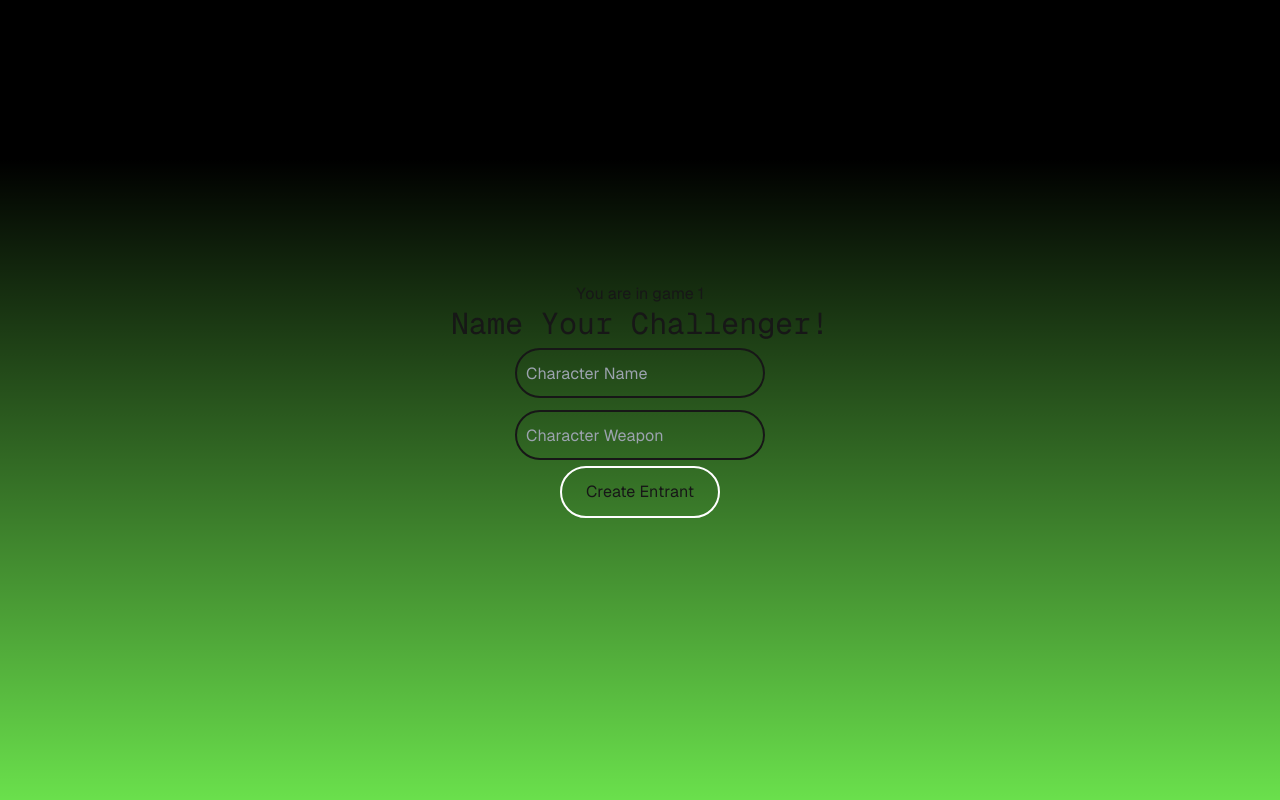
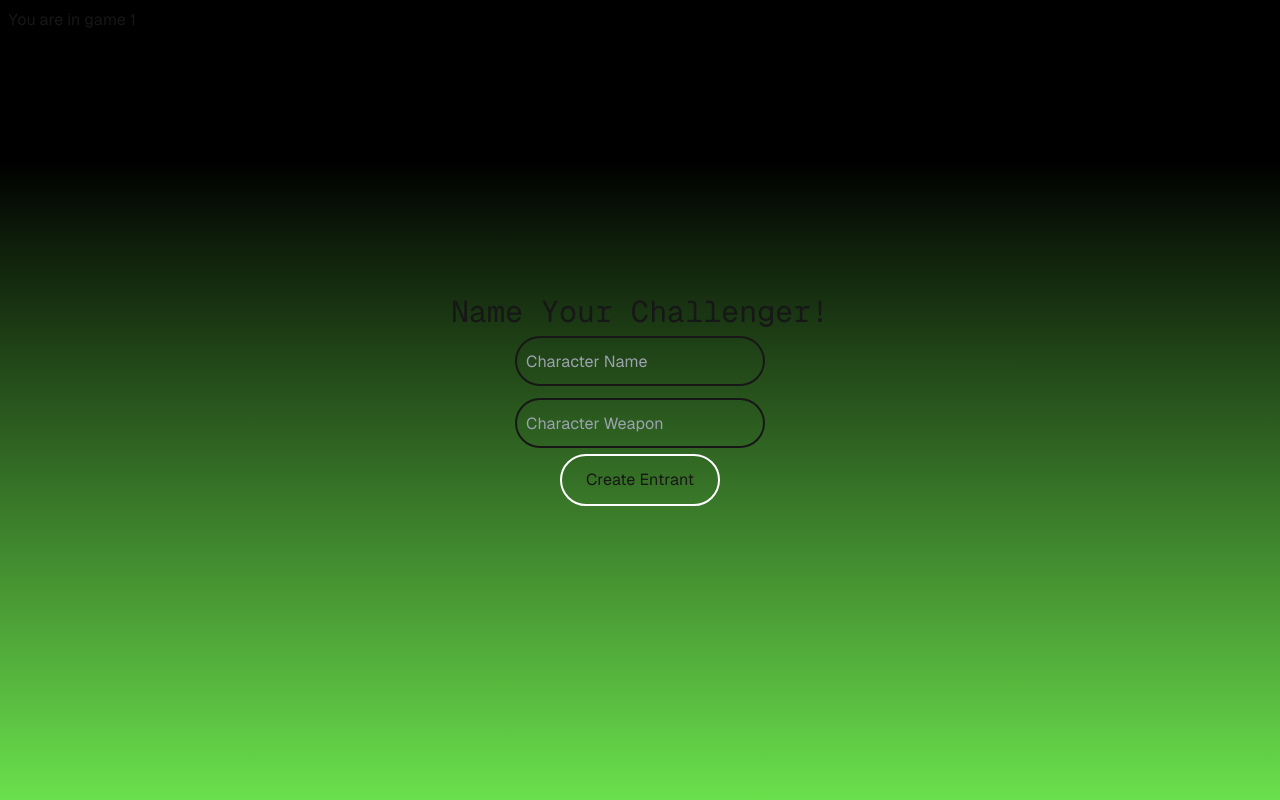
Before and after one commit to Axelph237/ddw-app, a Next.js app: page /games/1 in a window 1280 px wide. Built offline with nearby package versions, Linux system fonts and the light colour scheme.

Commit message:
Updated: game formatting

```diff
--- a/src/app/games/[gameId]/page.tsx
+++ b/src/app/games/[gameId]/page.tsx
@@ -7,7 +7,7 @@ export default async function GamePage({params}: {
 
     return (
         <div className='font-[family-name:var(--font-geist-sans)] w-screen h-screen flex flex-col items-center justify-center'>
-            <p>You are in game {(await params).gameId}</p>
+            <p className='absolute top-2 left-2'>You are in game {(await params).gameId}</p>
             <GameplayManager/>
         </div>
     )
```
